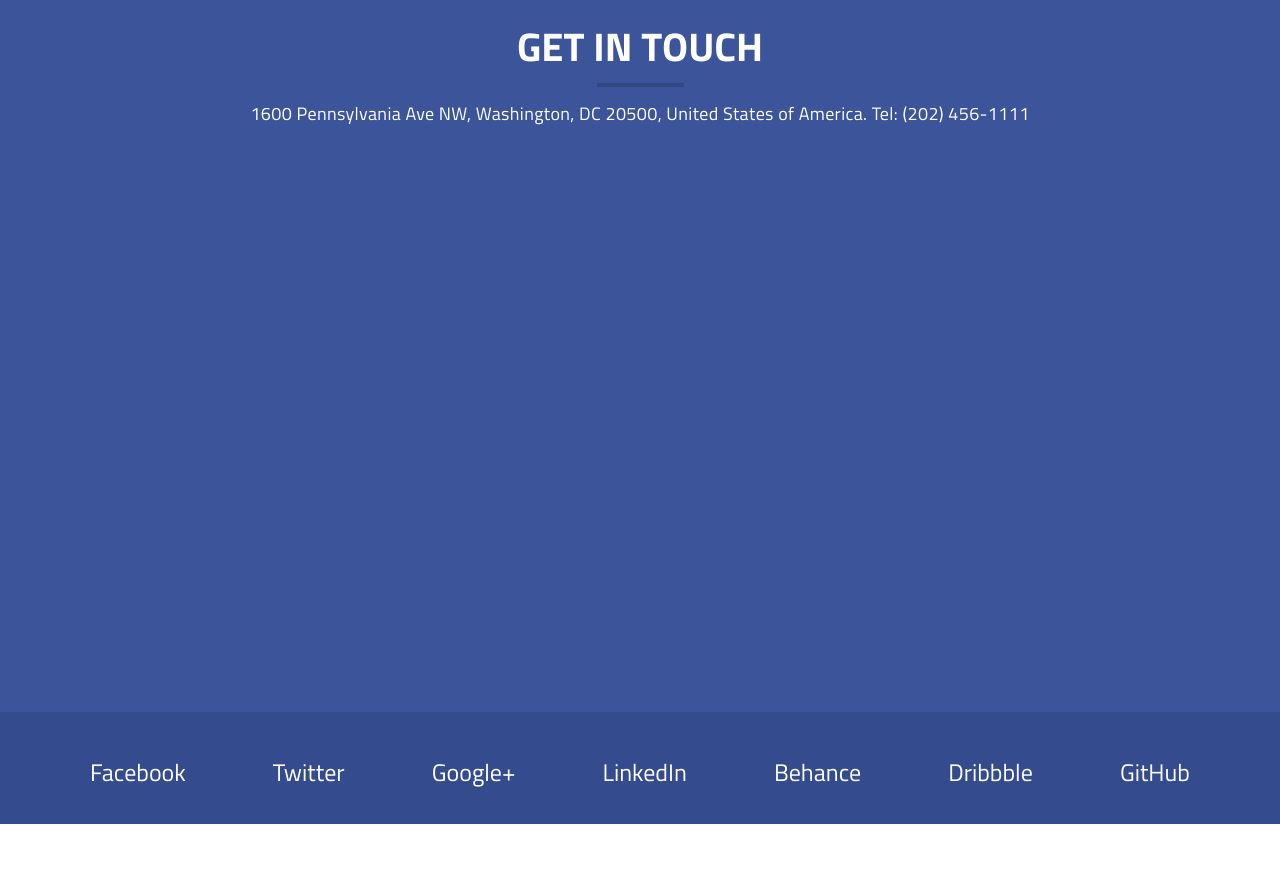
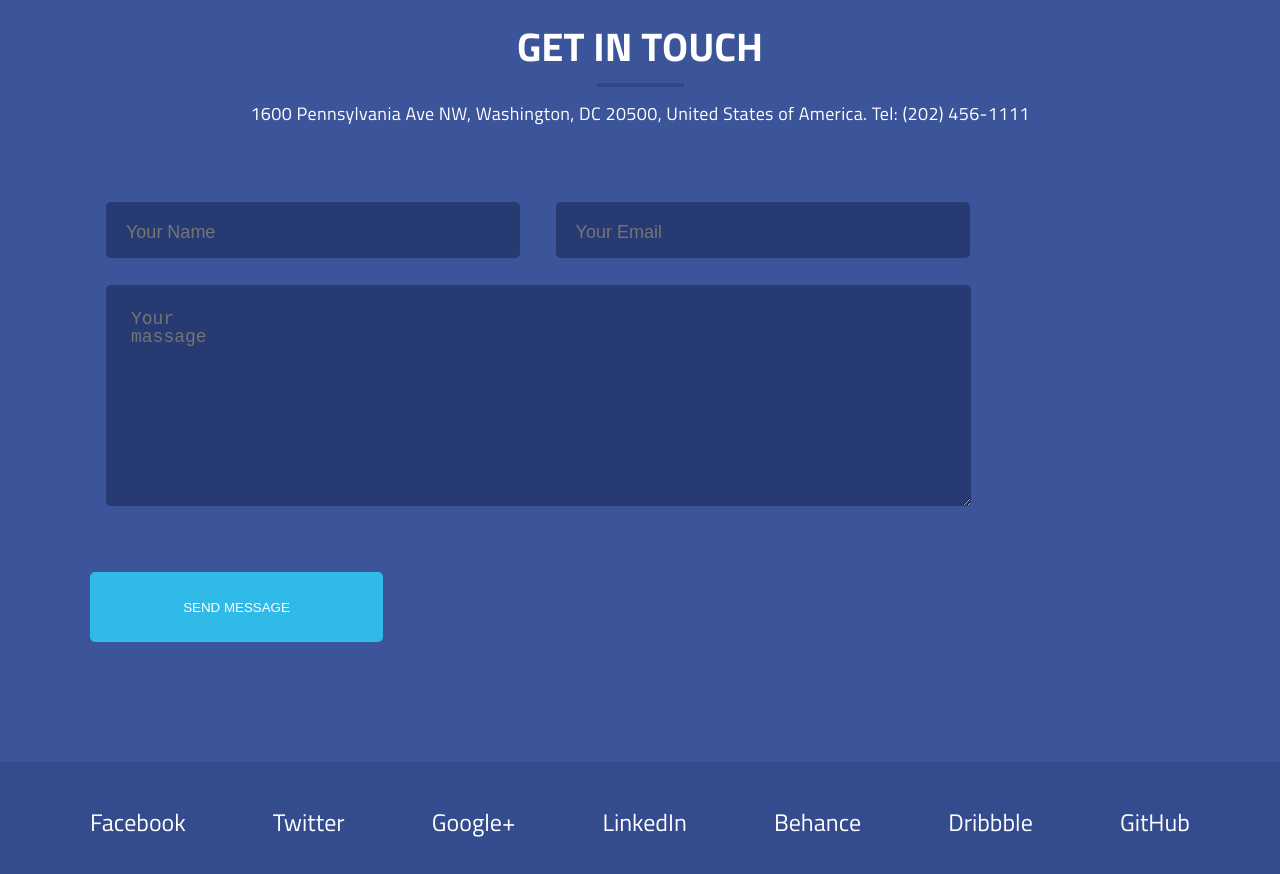
Before and after one commit to Logvinovsky/Cuda, a plain HTML site: page Cuda.html in a window 1280 px wide. Shown: the part 5780-6654 px from the top of the page. Before the commit the page ends 6604 px from the top, so only its background shows below. Drawn offline with Linux system fonts and the light colour scheme.

Commit message:
Feedback(unfinished)

```diff
--- a/Cuda.html
+++ b/Cuda.html
@@ -579,6 +579,21 @@
             </div>
         </div>
 
+        <div class="feedback__content">
+
+            <form action="zhopa" class="form">
+
+                <input type="text" name="username" class="form__username" placeholder="Your Name">
+                <input type="text" name="username" class="form__username" placeholder="Your Email">
+
+                <textarea name="massage" id="#" class="form__message" placeholder="Your massage"></textarea>
+
+                <input type="submit" name="submit" value="send message" class="form__button">
+
+            </form>
+
+        </div>
+
     </div>
 
 </div>
--- a/styles__cuda.css
+++ b/styles__cuda.css
@@ -551,7 +551,7 @@ body {
 .feedback{
 
     background-color: #3c5499;
-    height: 100vh;
+    /*height: 100vh;*/
 
 }
 
@@ -575,6 +575,72 @@ body {
     max-width: 782px;
 }
 
+.feedback__content{
+
+    display: flex;
+    justify-content: space-between;
+    /*margin: 75px 0 0;*/
+
+}
+
+
+.form{
+    margin: 75px 0 0;
+}
+
+.form__username{
+
+    background-color: #273a71;
+    max-width: 414px;
+    max-height: 56px;
+    border: none;
+    border-radius: 5px;
+    color: #ffffff;
+    padding: 25px 300px 20px 20px;
+    font-size: 18px;
+    font-weight: 400;
+    line-height: 18px;
+    margin: 0 16px 0;
+
+}
+
+.form__message{
+
+
+    max-width: 865px;
+    min-height: 200px;
+    background-color: #273a71;
+    border: 0;
+    margin: 27px 16px 0 ;
+    border-radius: 5px;
+    padding: 25px 720px 160px 25px;
+    color: #ffffff;
+    font-size: 18px;
+    font-weight: 400;
+    line-height: 18px;
+
+
+}
+
+.form__button{
+
+    min-width: 293px;
+    min-height: 70px;
+    background-color: #30bae7;
+    color: #ffffff;
+    text-transform: uppercase;
+    border: 0;
+    border-radius:5px;
+    margin: 60px auto 0;
+
+
+}
+
+.form__button:hover{
+
+    background-color: #249cc1;
+
+}
 
 
 .footer{
```
